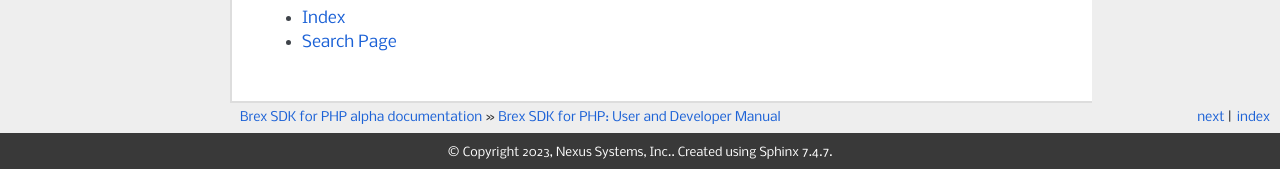
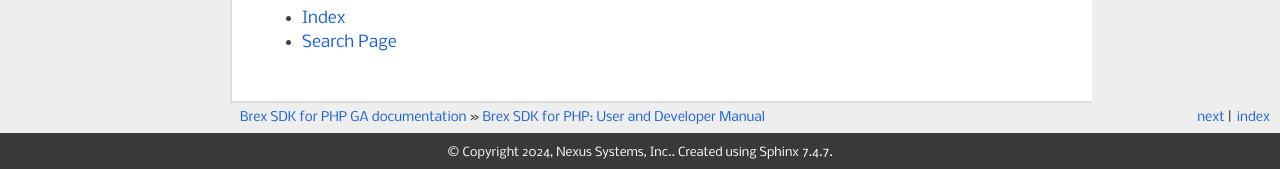
Before and after one commit to NxSys/library.clients-brex, a Sphinx documentation site: the page built from docs/man/source/index.rst, in a window 1280 px wide and 900 px high, scrolled down 723 px. Shown: the part 728-897 px from the top of the window. Built offline with Sphinx 7.4.7, drawn with Linux system fonts in a browser that asks for light colours; some of the changed text lies outside the part shown.

Commit message:
updated settings for documentation
Signed-off-by: ONXMaintainer <onx@Nxs.Systems>

```diff
--- a/docs/man/source/conf.py
+++ b/docs/man/source/conf.py
@@ -7,9 +7,9 @@
 # https://www.sphinx-doc.org/en/master/usage/configuration.html#project-information
 
 project = 'Brex SDK for PHP'
-copyright = '2023, Nexus Systems, Inc.'
+copyright = '2024, Nexus Systems, Inc.'
 author = 'ONX Group <onx@nxs.systems>'
-release = 'alpha'
+release = 'GA'
 
 # -- General configuration ---------------------------------------------------
 # https://www.sphinx-doc.org/en/master/usage/configuration.html#general-configuration
```
Also changed, not shown: 1 other file.
